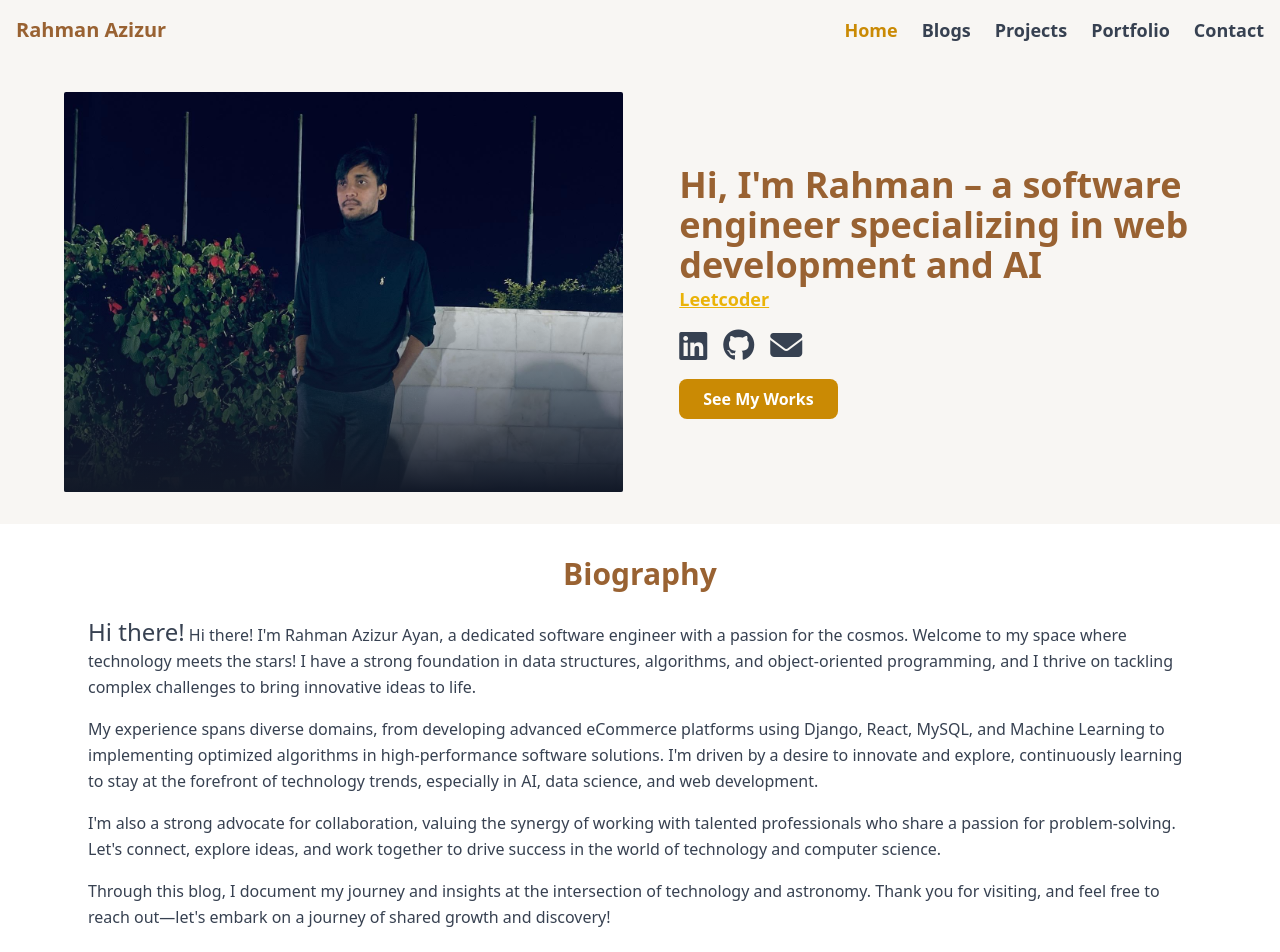
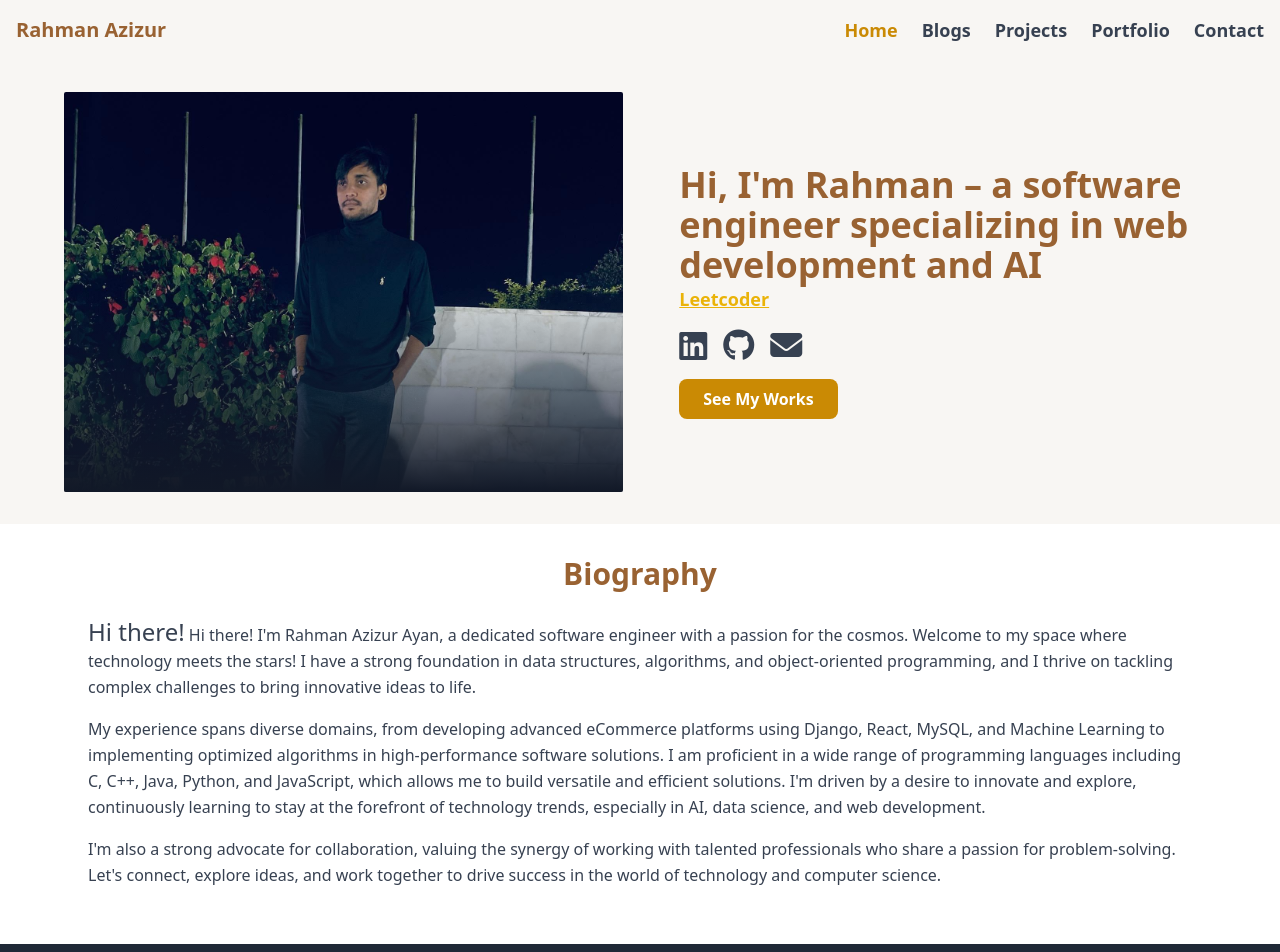
Before and after one commit to ayanchyaziz123/rahmanworld_next, a Next.js app: page / in a window 1280 px wide. Shown: the top 952 px of the page. Built offline with nearby package versions, Linux system fonts and the light colour scheme.

Commit message:
design bigraphy

```diff
--- a/src/app/projects/page.js
+++ b/src/app/projects/page.js
@@ -20,9 +20,7 @@ const ProjectsPage = () => {
         <h2 className="text-3xl font-semibold mb-6 text-yellow-700 text-center">More Projects</h2>
         <ul className="list-none space-y-6 text-gray-800">
           <li className="flex items-start space-x-4">
-            <span className="text-blue-500 mt-1">
-              <i className="fas fa-laptop-code fa-lg"></i>
-            </span>
+
             <div>
               <a
                 href="https://github.com/ayanchyaziz123/mobile_store_project_300_django"
@@ -36,9 +34,7 @@ const ProjectsPage = () => {
             </div>
           </li>
           <li className="flex items-start space-x-4">
-            <span className="text-blue-500 mt-1">
-              <i className="fas fa-house-user fa-lg"></i>
-            </span>
+
             <div>
               <a
                 href="https://github.com/ayanchyaziz123/house-price-prediction-system"
@@ -52,9 +48,7 @@ const ProjectsPage = () => {
             </div>
           </li>
           <li className="flex items-start space-x-4">
-            <span className="text-blue-500 mt-1">
-              <i className="fas fa-dumbbell fa-lg"></i>
-            </span>
+
             <div>
               <a
                 href="https://github.com/ayanchyaziz123/OOP-project-gym-management-system"
--- a/src/components/Biography.js
+++ b/src/components/Biography.js
@@ -1,7 +1,7 @@
 // src/components/Biography.js
 const Biography = () => {
     return (
-      <section id="biography" className="container mx-auto mt-2 p-4 sm:p-6  max-w-6xl">
+        <section id="biography" className="container mx-auto mt-2 p-4 sm:p-6 max-w-6xl">
         <h2 className="text-3xl font-extrabold text-center mb-6" style={{ color: '#996232' }}>
           Biography
         </h2>
@@ -9,15 +9,13 @@ const Biography = () => {
           <span className="text-2xl">Hi there!</span> Hi there! I&apos;m Rahman Azizur Ayan, a dedicated software engineer with a passion for the cosmos. Welcome to my space where technology meets the stars! I have a strong foundation in data structures, algorithms, and object-oriented programming, and I thrive on tackling complex challenges to bring innovative ideas to life.
         </p>
         <p className="text-gray-700 leading-relaxed mt-4">
-          My experience spans diverse domains, from developing advanced eCommerce platforms using Django, React, MySQL, and Machine Learning to implementing optimized algorithms in high-performance software solutions. I&apos;m driven by a desire to innovate and explore, continuously learning to stay at the forefront of technology trends, especially in AI, data science, and web development.
+          My experience spans diverse domains, from developing advanced eCommerce platforms using Django, React, MySQL, and Machine Learning to implementing optimized algorithms in high-performance software solutions. I am proficient in a wide range of programming languages including C, C++, Java, Python, and JavaScript, which allows me to build versatile and efficient solutions. I&apos;m driven by a desire to innovate and explore, continuously learning to stay at the forefront of technology trends, especially in AI, data science, and web development.
         </p>
         <p className="text-gray-700 leading-relaxed mt-4">
           I&apos;m also a strong advocate for collaboration, valuing the synergy of working with talented professionals who share a passion for problem-solving. Let&apos;s connect, explore ideas, and work together to drive success in the world of technology and computer science.
         </p>
-        <p className="text-gray-700 leading-relaxed mt-4">
-          Through this blog, I document my journey and insights at the intersection of technology and astronomy. Thank you for visiting, and feel free to reach out&mdash;let&apos;s embark on a journey of shared growth and discovery!
-        </p>
       </section>
+
     );
   };
 
--- a/src/components/Profile.js
+++ b/src/components/Profile.js
@@ -1,6 +1,7 @@
 import "@fortawesome/fontawesome-free/css/all.min.css";
 import React from "react";
 import "./Profile.css"; // Import the CSS file for animations
+import Link from 'next/link';
 
 const Profile = () => {
     return (
@@ -58,12 +59,9 @@ const Profile = () => {
                         </a>
                     </div>
 
-          <a
-            href="projects.html"
-            className="mt-6 inline-block bg-yellow-600 text-white font-semibold px-6 py-2 rounded-lg hover:bg-yellow-700 transition duration-300 ease-in-out"
-          >
+                    <Link href="/projects" className="mt-6 inline-block bg-yellow-600 text-white font-semibold px-6 py-2 rounded-lg hover:bg-yellow-700 transition duration-300 ease-in-out">
                         See My Works
-          </a>
+                    </Link>
                 </div>
             </div>
         </div>
```
Lines whose indentation alone changed are shown as unchanged.
